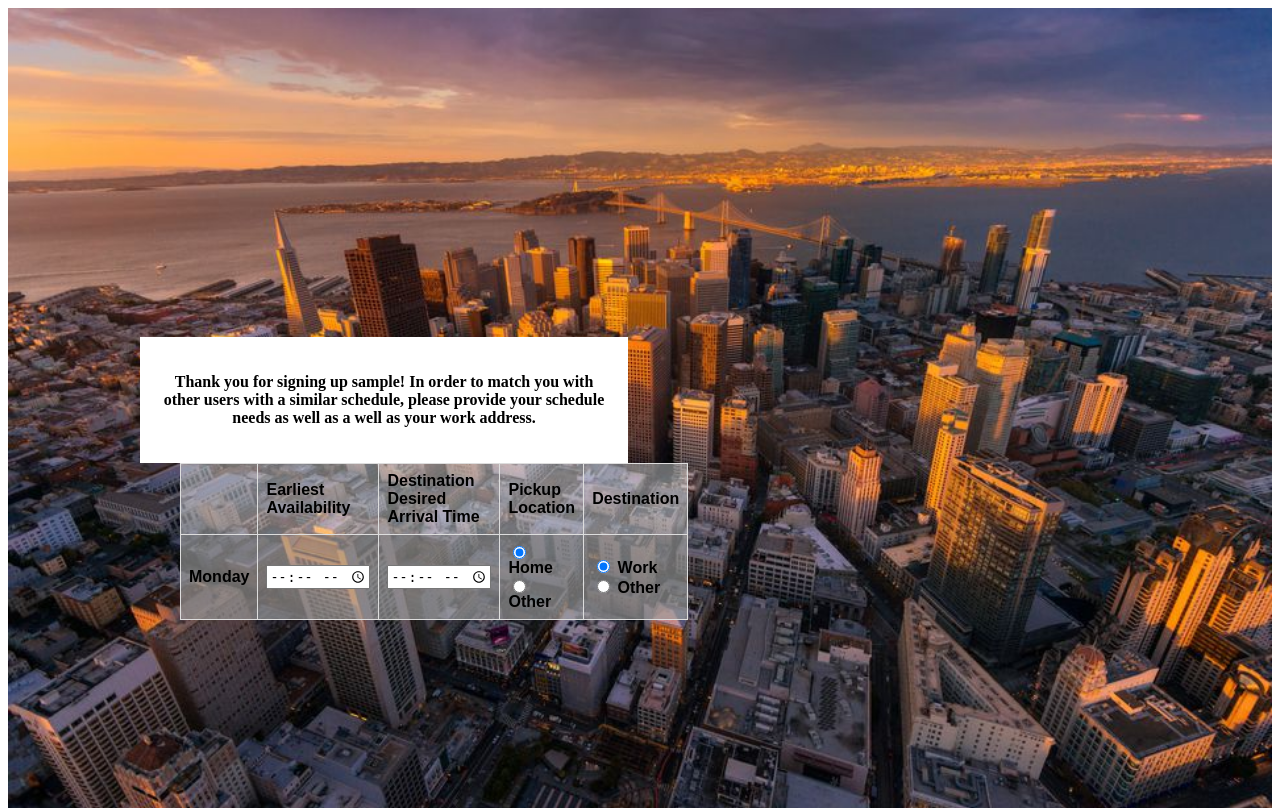
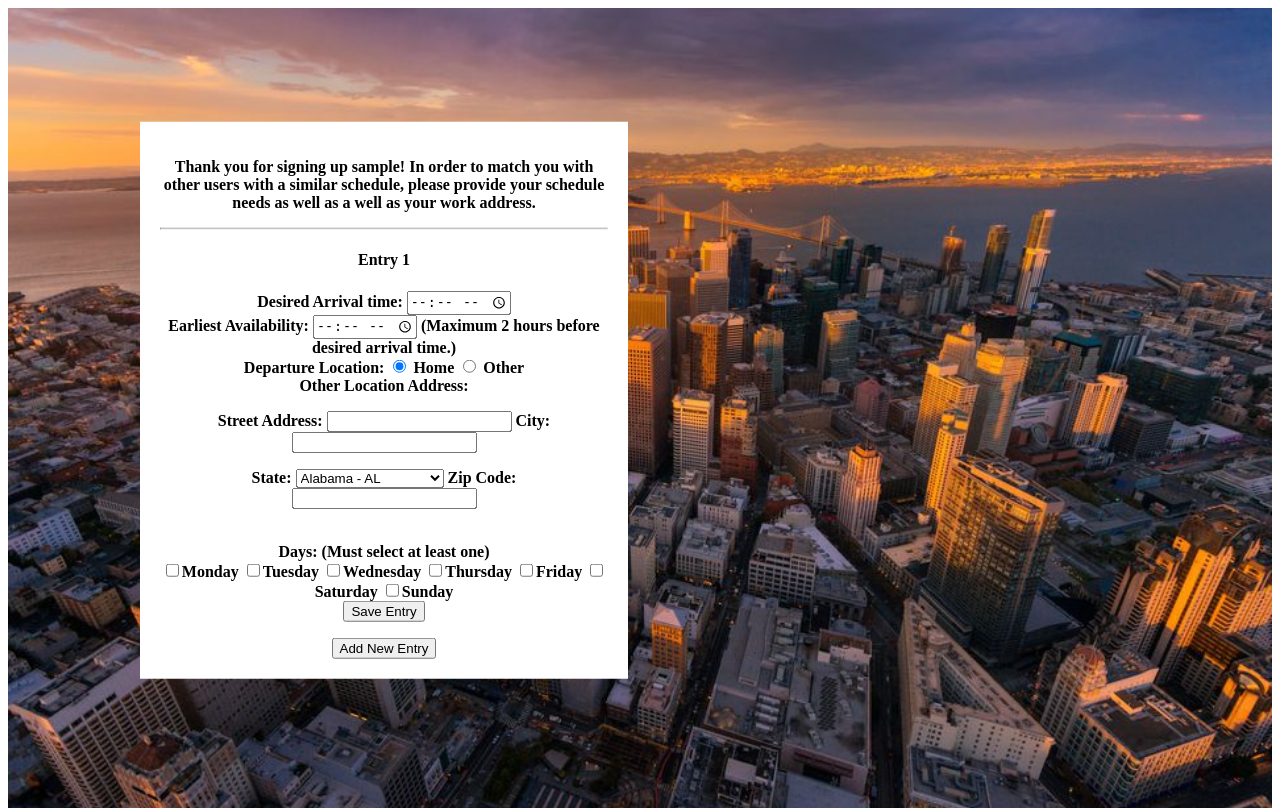
Before and after one commit to DirenBodom/Rideshare, a PHP site: page /public/scheduler.php in a window 1280 px wide. Run offline with PHP 8.4, Linux system fonts and the light colour scheme; the visitor is signed in with stand-in values (Sample User, id 1).

Commit message:
Scheduler.php now successfully creates a JSON object for each recurring event the user wants. Need to implement validation as well as inputting the data into a sql table.

```diff
--- a/public/scheduler.php
+++ b/public/scheduler.php
@@ -10,7 +10,7 @@
 <head>
     <meta charset="utf-8">
     <link rel="stylesheet" type="text/css" href="../css/style.css">
-
+	<script type='text/javascript' src='../javascripts/scheduler.js'></script>
     <title>Rideshare App</title>
 </head>
 <body>
@@ -36,32 +36,95 @@
     <div class="bg-text">
         <p>Thank you for signing up  <?php echo $user;?>! In order to match you with other users with a similar schedule,
 		   please provide your schedule needs as well as a well as your work address.</p>
-		<table>
-			<tr>
-				<th></td>	<!-- Day -->
-				<th>Earliest Availability</td>	<!-- Earliest availability for pickup -->
-				<th>Destination Desired Arrival Time</td>	<!-- Time they need to be at their destination -->
-				<th>Pickup Location</td>	<!-- Radio button, home or other, if other is picked add cells for address input -->
-				<th>Destination</td>		<!-- Desired destination -->
-			</tr>
-			<tr>
-				<td>Monday</td>
-				<td><input type="time" id="avb" name="availability"
-					 min="0:00" max="24:00">
-				</td>
-				<td><input type="time" id="dest" name="destinationtime"
-					 min="0:00" max="24:00">
-				</td>
-				<td>
-					<input type="radio" name="home" value="home" checked> Home
-					<input type="radio" name="other" value="other"> Other
-				</td>
-				<td>
-					<input type="radio" name="work" value="home" checked> Work
-					<input type="radio" name="other" value="other"> Other
-				</td>
-			</tr>
-		</table>
+		<div id="entry0">
+			<hr>
+			<h4>Entry 1</h4>
+			<form name="form0" onsubmit="return addEntry()">
+				Desired Arrival time:
+				<input type="time" name="destinationtime"
+					 min="0:00" max="24:00"> <br>
+				Earliest Availability:
+				<input type="time" name="availabletime"
+					 min="0:00" max="24:00"> (Maximum 2 hours before desired arrival time.) <br>
+				Departure Location: <input type="radio" name="departurelocation" value="home" checked> Home
+				<input type="radio" name="departurelocation" value="other"> Other <br>
+				Other Location Address:
+				<p>
+                    Street Address:
+                    <input type="text" name="addStrt">
+                    City:
+                    <input type="text" name="city">
+                </p>
+                <p>
+                    State:
+                    <select name="state">
+                        <option value="AL">Alabama - AL</option>
+                        <option value="AK">Alaska - AK</option>
+                        <option value="AZ">Arizona - AZ</option>
+                        <option value="AR">Arkansas - AR</option>
+                        <option value="CA">California - CA</option>
+                        <option value="CO">Colorado - CO</option>
+                        <option value="CT">Connecticut - CT</option>
+                        <option value="DE">Delaware - DE</option>
+                        <option value="FL">Florida - FL</option>
+                        <option value="GA">Georgia - GA</option>
+                        <option value="HI">Hawaii - HI</option>
+                        <option value="ID">Idaho - ID</option>
+                        <option value="IL">Illinois - IL</option>
+                        <option value="IN">Indiana - IN</option>
+                        <option value="IA">Iowa - IA</option>
+                        <option value="KS">Kansas - KS</option>
+                        <option value="KY">Kentucky - KY</option>
+                        <option value="LA">Louisiana - LA</option>
+                        <option value="ME">Maine - ME</option>
+                        <option value="MD">Maryland - MD</option>
+                        <option value="MA">Massachusetts - MA</option>
+                        <option value="MI">Michigan - MI</option>
+                        <option value="MN">Minnesota - MN</option>
+                        <option value="MS">Mississippi - MS</option>
+                        <option value="MO">Missouri - MO</option>
+                        <option value="MT">Montana - MT</option>
+                        <option value="NE">Nebraska - NE</option>
+                        <option value="NV">Nevada - NV</option>
+                        <option value="NH">New Hampshire - NH</option>
+                        <option value="NJ">New Jersey - NJ</option>
+                        <option value="NM">New Mexico - NM</option>
+                        <option value="NY">New York - NY</option>
+                        <option value="NC">North Carolina - NC</option>
+                        <option value="ND">North Dakota - ND</option>
+                        <option value="OH">Ohio - OH</option>
+                        <option value="OK">Oklahoma - OK</option>
+                        <option value="OR">Oregon - OR</option>
+                        <option value="PA">Pennsylvania - PA</option>
+                        <option value="RI">Rhode Island - RI</option>
+                        <option value="SC">South Carolina - SC</option>
+                        <option value="SD">South Dakota - SD</option>
+                        <option value="TN">Tennessee - TN</option>
+                        <option value="TX">Texas - TX</option>
+                        <option value="UT">Utah - UT</option>
+                        <option value="VT">Vermont - VT</option>
+                        <option value="VA">Virginia - VA</option>
+                        <option value="WA">Washington - WA</option>
+                        <option value="WV">West Virginia - WV</option>
+                        <option value="WI">Wisconsin - WI</option>
+                        <option value="WY">Wyoming - WY</option>
+                    </select>
+                    Zip Code:
+                    <input type="number" name="zip">
+                </p>
+                <br>
+				Days: (Must select at least one)<br>
+				<input type="checkbox" name="mon">Monday
+				<input type="checkbox" name="tues">Tuesday
+				<input type="checkbox" name="wed">Wednesday
+				<input type="checkbox" name="thurs">Thursday
+				<input type="checkbox" name="fri">Friday
+				<input type="checkbox" name="sat">Saturday
+				<input type="checkbox" name="sun">Sunday <br>
+				<input type="button" value="Save Entry" onclick=addEntry(0)>
+			</form>
+			<button onClick="newEntryClick()">Add New Entry</button>
+		</div>
     </div>
 </body>
 </html>
```
Also changed, not shown: javascripts/scheduler.js (added, +182 -0 lines), TODO.md (line endings or trailing spaces).
